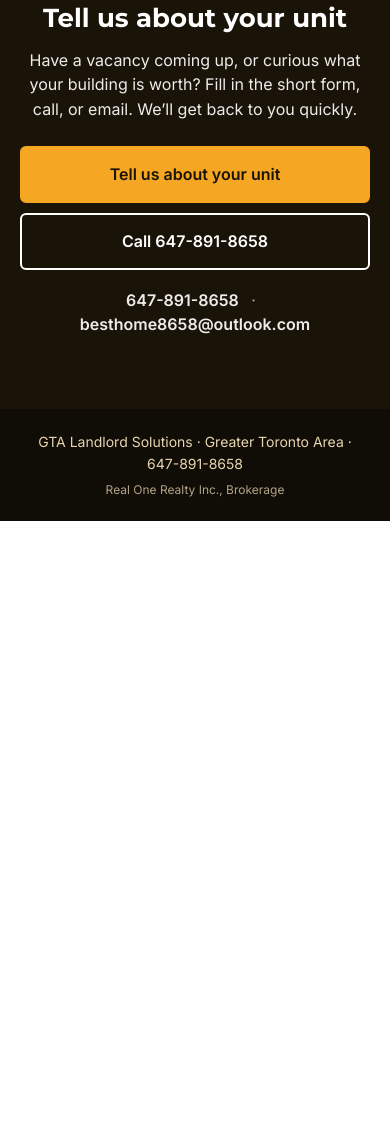
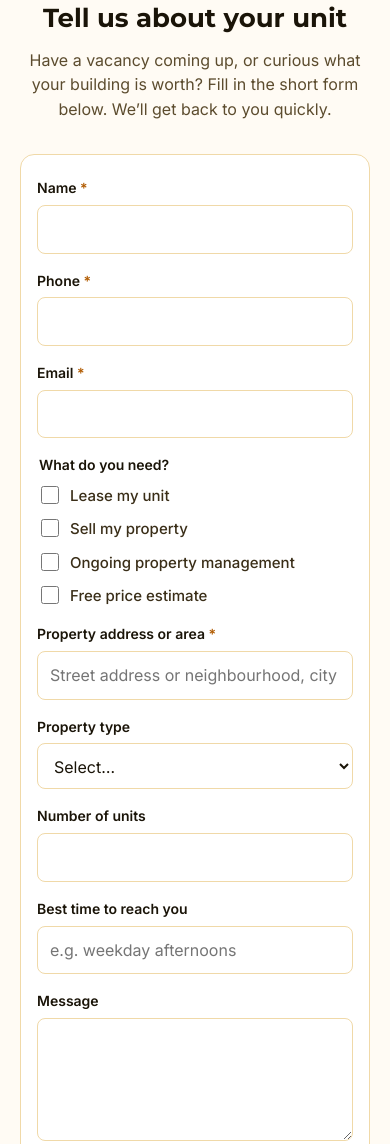
Before and after one commit to SSbrain/gta-landlord-solutions, a plain HTML site: page index.html in a window 390 px wide. Shown: the part 4889-6033 px from the top of the page. Before the commit the page ends 5410 px from the top, so only its background shows below. Drawn offline with Linux system fonts and the light colour scheme.

Commit message:
Add on-site intake form posting to FormSubmit
Replace the Microsoft Forms plan with a Tell us about your unit
section on the site. Submissions go to besthome8658@outlook.com.

```diff
--- a/config.js
+++ b/config.js
@@ -1,6 +1,5 @@
-/* GTA Landlord Solutions — form link (the only place to change it).
-   When the Microsoft Form is ready, swap the placeholder with one command:
-     sed -i 's|FORM_LINK_PLACEHOLDER|https://forms.cloud.microsoft/YOUR_FORM|' config.js
-   Until then, "Tell us about your unit" buttons go to the contact section.
+/* GTA Landlord Solutions — form destination (the only place to change it).
+   All “Tell us about your unit” buttons use this value.
+   The intake form is on this site at #intake and posts to FormSubmit.
 */
-window.FORM_LINK = "FORM_LINK_PLACEHOLDER";
+window.FORM_LINK = "#intake";
--- a/index.html
+++ b/index.html
@@ -95,6 +95,25 @@ details p{margin:0 0 16px;color:var(--muted)}
 .contact .coords span{opacity:.7;margin:0 8px}
 footer{background:#100C06;color:#E8D5B0;text-align:center;padding:22px 20px;font-size:14px}
 footer small{display:block;opacity:.75;margin-top:6px;font-size:12px}
+.form-card{max-width:740px;margin:0 auto;background:#fff;border:1px solid var(--line);border-radius:14px;padding:32px 28px}
+.form-grid{display:grid;grid-template-columns:1fr 1fr;gap:16px 20px}
+.field{display:flex;flex-direction:column;gap:6px}
+.field.full{grid-column:1/-1}
+.field label,.checks legend{font-size:14px;font-weight:600;color:var(--ink)}
+.req{color:#B15B00;font-weight:700}
+.field input[type=text],.field input[type=tel],.field input[type=email],.field input[type=number],.field select,.field textarea{font:inherit;color:var(--ink);padding:11px 12px;border:1px solid var(--line);border-radius:8px;background:#fff;width:100%}
+.field input:focus,.field select:focus,.field textarea:focus{outline:2px solid var(--brand);outline-offset:1px;border-color:var(--brand)}
+.field textarea{min-height:110px;resize:vertical}
+.checks{grid-column:1/-1;border:0;margin:0;padding:0}
+.checks .opts{display:grid;grid-template-columns:1fr 1fr;gap:10px 16px;margin-top:8px}
+.checks .opts label{display:flex;align-items:flex-start;gap:8px;font-weight:500;font-size:15px;color:var(--ink2)}
+.checks input{accent-color:var(--brand);width:18px;height:18px;margin-top:2px;flex:none}
+.honey{position:absolute;left:-10000px;top:auto;width:1px;height:1px;overflow:hidden}
+.form-card .btn{margin:10px 0 0;cursor:pointer;font:inherit}
+@media(max-width:560px){
+  .form-grid,.checks .opts{grid-template-columns:1fr}
+  .form-card{padding:22px 16px}
+}
 @media(max-width:900px){
   nav.links{display:none}
   .hero .grid,.services,.addon{grid-template-columns:1fr}
@@ -124,7 +143,7 @@ footer small{display:block;opacity:.75;margin-top:6px;font-size:12px}
   <a href="#services">Services</a>
   <a href="#how">How it works</a>
   <a href="#faq">FAQ</a>
-  <a href="#contact">Contact</a>
+  <a href="#intake">Tell us about your unit</a>
  </nav>
  <a class="phone-link" href="tel:+16478918658">647-891-8658</a>
 </div></header>
@@ -140,7 +159,7 @@ footer small{display:block;opacity:.75;margin-top:6px;font-size:12px}
     <li>You approve every tenant</li>
     <li>Paid only when the lease is signed</li>
   </ul>
-  <a class="btn" data-form href="#contact">Tell us about your unit</a>
+  <a class="btn" data-form href="#intake">Tell us about your unit</a>
   <a class="btn alt" href="tel:+16478918658">Call 647-891-8658</a>
  </div>
  <div class="pricebox">
@@ -230,11 +249,56 @@ footer small{display:block;opacity:.75;margin-top:6px;font-size:12px}
  </div>
 </div></section>
 
+
+<section id="intake" class="alt"><div class="wrap">
+ <h2>Tell us about your unit</h2>
+ <p class="lead">Have a vacancy coming up, or curious what your building is worth? Fill in the short form below. We’ll get back to you quickly.</p>
+ <form class="form-card" action="https://formsubmit.co/besthome8658@outlook.com" method="POST" accept-charset="UTF-8">
+  <input type="hidden" name="_subject" value="New landlord inquiry - GTA Landlord Solutions">
+  <input type="hidden" name="_template" value="table">
+  <input type="hidden" name="_captcha" value="false">
+  <input type="hidden" name="_next" value="https://ssbrain.github.io/gta-landlord-solutions/thanks.html">
+  <div class="honey" aria-hidden="true">
+   <label for="website">Leave this field empty</label>
+   <input type="text" id="website" name="_honey" tabindex="-1" autocomplete="off">
+  </div>
+  <div class="form-grid">
+   <div class="field"><label for="name">Name <span class="req">*</span></label><input id="name" name="name" type="text" required autocomplete="name"></div>
+   <div class="field"><label for="phone">Phone <span class="req">*</span></label><input id="phone" name="phone" type="tel" required autocomplete="tel"></div>
+   <div class="field full"><label for="email">Email <span class="req">*</span></label><input id="email" name="email" type="email" required autocomplete="email"></div>
+   <fieldset class="checks">
+    <legend>What do you need?</legend>
+    <div class="opts">
+     <label><input type="checkbox" name="need" value="Lease my unit"> Lease my unit</label>
+     <label><input type="checkbox" name="need" value="Sell my property"> Sell my property</label>
+     <label><input type="checkbox" name="need" value="Ongoing property management"> Ongoing property management</label>
+     <label><input type="checkbox" name="need" value="Free price estimate"> Free price estimate</label>
+    </div>
+   </fieldset>
+   <div class="field full"><label for="address">Property address or area <span class="req">*</span></label><input id="address" name="address" type="text" required placeholder="Street address or neighbourhood, city"></div>
+   <div class="field"><label for="property_type">Property type</label>
+    <select id="property_type" name="property_type">
+     <option value="">Select…</option>
+     <option>Condo</option>
+     <option>House</option>
+     <option>Basement unit</option>
+     <option>Multi-unit building</option>
+     <option>Other</option>
+    </select>
+   </div>
+   <div class="field"><label for="units">Number of units</label><input id="units" name="units" type="number" min="1" step="1" inputmode="numeric"></div>
+   <div class="field full"><label for="best_time">Best time to reach you</label><input id="best_time" name="best_time" type="text" placeholder="e.g. weekday afternoons"></div>
+   <div class="field full"><label for="message">Message</label><textarea id="message" name="message" rows="4"></textarea></div>
+  </div>
+  <button class="btn" type="submit">Send</button>
+ </form>
+</div></section>
+
 <section id="contact" class="contact"><div class="wrap">
- <h2>Tell us about your unit</h2>
- <p>Have a vacancy coming up, or curious what your building is worth? Fill in the short form, call, or email. We’ll get back to you quickly.</p>
- <a class="btn" data-form href="#contact">Tell us about your unit</a>
- <a class="btn alt" href="tel:+16478918658">Call 647-891-8658</a>
+ <h2>Prefer to call or email?</h2>
+ <p>You can also reach us directly. We’ll get back to you quickly.</p>
+ <a class="btn" href="tel:+16478918658">Call 647-891-8658</a>
+ <a class="btn alt" href="mailto:besthome8658@outlook.com">Email us</a>
  <p class="coords">
   <a class="tel" href="tel:+16478918658">647-891-8658</a>
   <span>·</span>
@@ -250,15 +314,13 @@ footer small{display:block;opacity:.75;margin-top:6px;font-size:12px}
 <script src="config.js"></script>
 <script>
 (function () {
-  var link = (window.FORM_LINK || "").trim();
-  var ready = /^https?:\/\//i.test(link);
+  var link = (window.FORM_LINK || "#intake").trim() || "#intake";
   document.querySelectorAll("a[data-form]").forEach(function (a) {
-    if (ready) {
-      a.href = link;
+    a.href = link;
+    if (/^https?:\/\//i.test(link)) {
       a.target = "_blank";
       a.rel = "noopener";
     } else {
-      a.href = "#contact";
       a.removeAttribute("target");
     }
   });
```
Also changed, not shown: thanks.html (added, +60 -0 lines), 1 other file.
